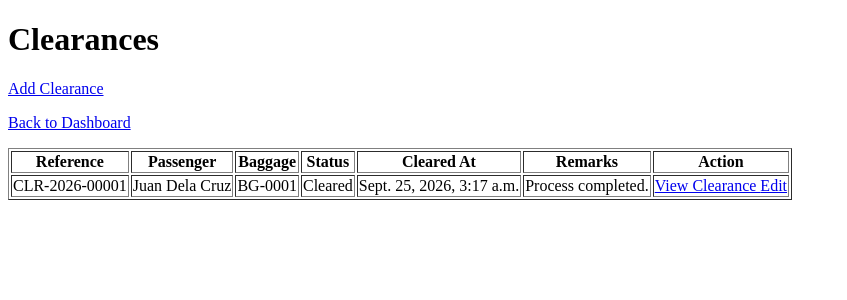
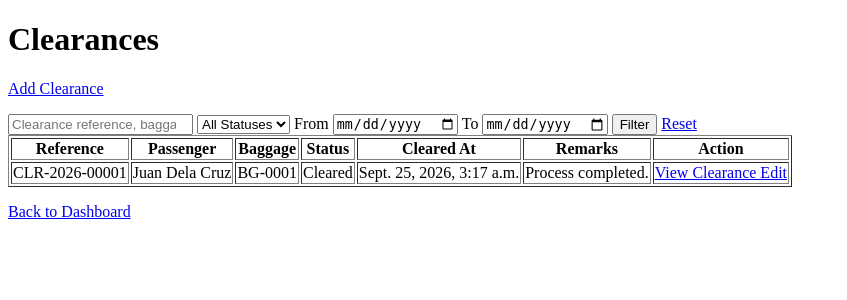
Before and after one commit to Gale-Carl23/airport-system, a Django app: page /passengers/clearances/ in a window 1280 px wide. Shown: the top 300 px of the page, without its empty margins (0-847 px from the left). Run offline with Django 5.2, Linux system fonts and the light colour scheme; a user stored in the database is signed in; data comes from the database, SQL or seed files in the repository.

Commit message:
Update Clearance List

```diff
--- a/passengers/templates/passengers/clearance_list.html
+++ b/passengers/templates/passengers/clearance_list.html
@@ -17,11 +17,45 @@
         </a>
     </p>
 
-    <p>
-        <a href="{% url 'dashboard' %}">
-            Back to Dashboard
-        </a>
-    </p>
+
+
+    <form method="get" class="filter-form">
+
+        <input
+            type="search"
+            name="q"
+            value="{{ search }}"
+            placeholder="Clearance reference, baggage..."
+        >
+
+        <select name="status">
+            <option value="">All Statuses</option>
+
+            {% for value, label in status_choices %}
+                <option
+                    value="{{ value }}"
+                    {% if selected_status == value %}selected{% endif %}
+                >
+                    {{ label }}
+                </option>
+            {% endfor %}
+        </select>
+
+        <label>
+            From
+            <input type="date" name="date_from" value="{{ date_from }}">
+        </label>
+
+        <label>
+            To
+            <input type="date" name="date_to" value="{{ date_to }}">
+        </label>
+
+        <button type="submit">Filter</button>
+
+        <a href="{% url 'clearance_list' %}">Reset</a>
+
+    </form>
 
     <table border="1">
 
@@ -92,5 +126,11 @@
 
     </table>
 
+    <p>
+        <a href="{% url 'dashboard' %}">
+            Back to Dashboard
+        </a>
+    </p>
+
 </body>
 </html>
--- a/passengers/views.py
+++ b/passengers/views.py
@@ -1365,13 +1365,59 @@ def clearance_list(request):
     clearances = Clearance.objects.select_related(
         "baggage",
         "baggage__passenger",
-    ).order_by("-created_at")
+        "baggage__passenger__flight",
+    ).all()
+
+    search = request.GET.get("q", "").strip()
+    status = request.GET.get("status", "").strip()
+    date_from = request.GET.get("date_from", "").strip()
+    date_to = request.GET.get("date_to", "").strip()
+
+    if search:
+        clearances = clearances.filter(
+            Q(clearance_reference__icontains=search)
+            | Q(baggage__baggage_tag__icontains=search)
+            | Q(
+                baggage__passenger__reference_number__icontains=search
+            )
+            | Q(
+                baggage__passenger__first_name__icontains=search
+            )
+            | Q(
+                baggage__passenger__last_name__icontains=search
+            )
+            | Q(remarks__icontains=search)
+        )
+
+    if status:
+        clearances = clearances.filter(status=status)
+
+    if date_from:
+        parsed_from = parse_date(date_from)
+        if parsed_from:
+            clearances = clearances.filter(
+                created_at__date__gte=parsed_from
+            )
+
+    if date_to:
+        parsed_to = parse_date(date_to)
+        if parsed_to:
+            clearances = clearances.filter(
+                created_at__date__lte=parsed_to
+            )
+
+    clearances = clearances.order_by("-created_at")
 
     return render(
         request,
         "passengers/clearance_list.html",
         {
             "clearances": clearances,
+            "search": search,
+            "selected_status": status,
+            "date_from": date_from,
+            "date_to": date_to,
+            "status_choices": Clearance.STATUS_CHOICES,
         },
     )
 
```
